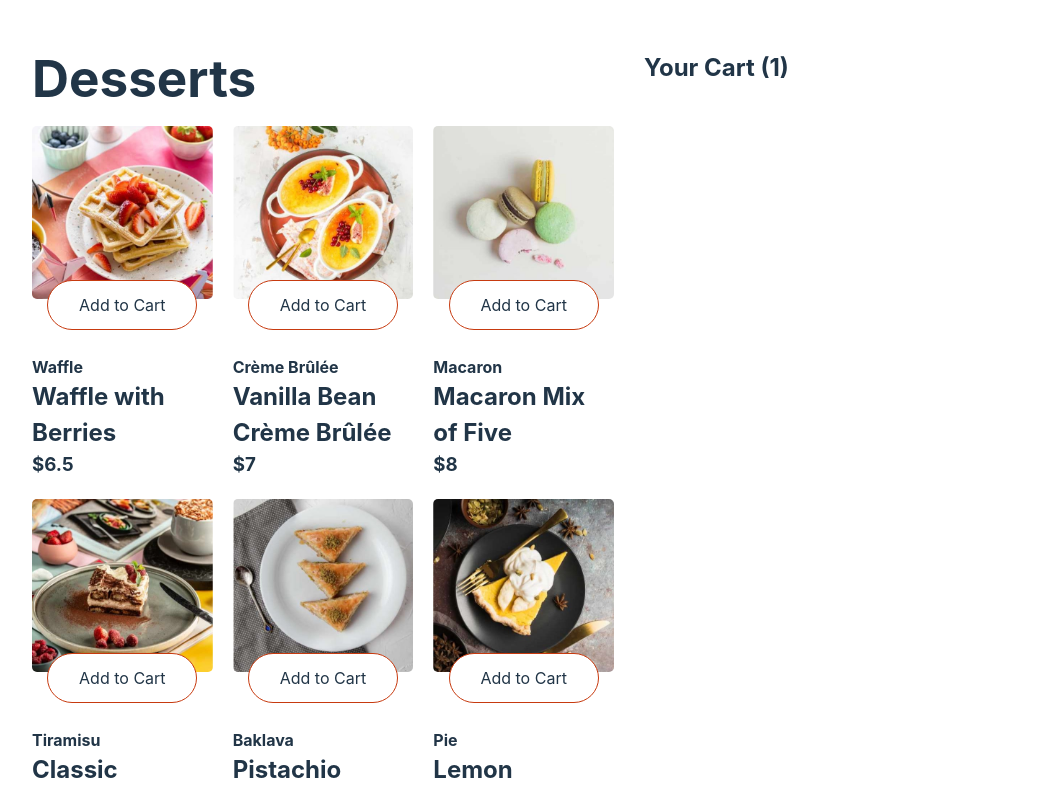
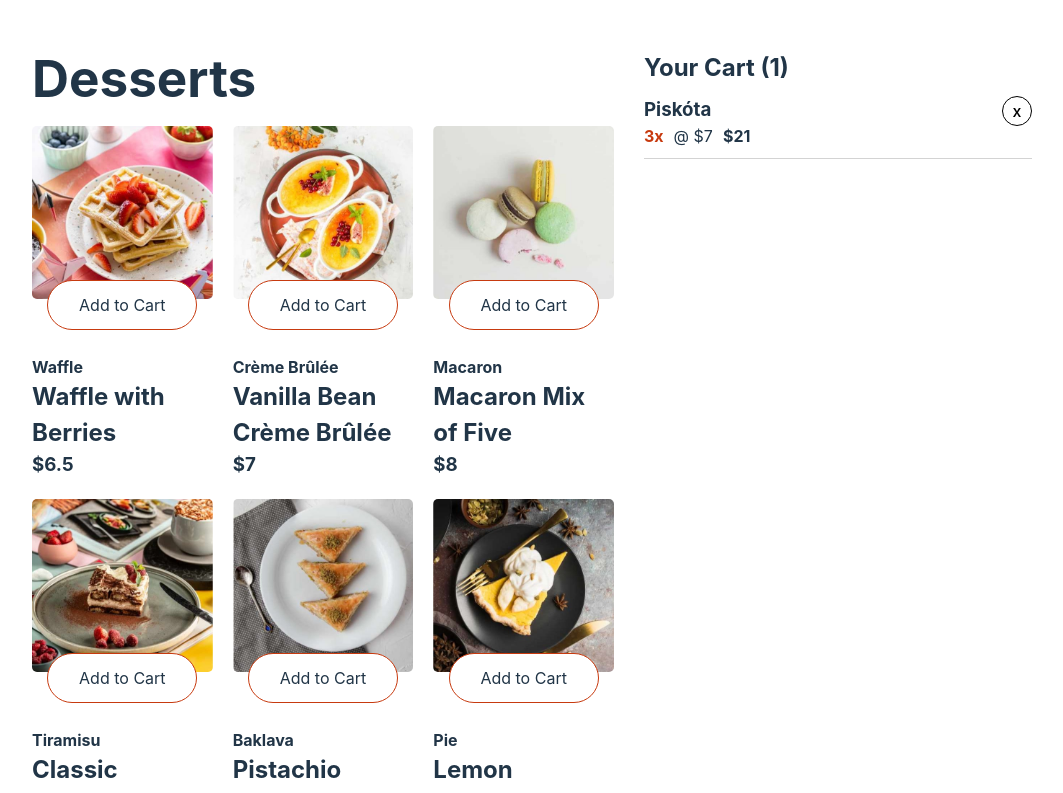
Before and after one commit to Cyri0/13BC-desserts, a React (Vite) app in the folder desserts-frontend/: page / in a window 1280 px wide. Shown: the top 793 px of the page, without its empty margins (108-1171 px from the left). Built offline with nearby package versions, Linux system fonts and the light colour scheme.

Commit message:
CartItem component created

```diff
--- a/desserts-frontend/src/components/Cart.tsx
+++ b/desserts-frontend/src/components/Cart.tsx
@@ -1,6 +1,7 @@
 import { useEffect, useState } from 'react'
+import CartItem from './CartItem'
 
-type CartItemType = {
+export type CartItemType = {
     item: {name: string, price: number},
     quantity: number
 }
@@ -12,14 +13,15 @@ const Cart = () => {
     setCart([
         { item: {
             name: "Piskóta",
-            price:5
-        }, quantity: 10}
+            price:7
+        }, quantity: 3}
     ])
   },[])
 
   return (
     <div>
         <h2>Your Cart ({cart.length})</h2>
+        {cart.map(cartItem => <CartItem {...cartItem}/>)}
     </div>
   )
 }
--- /dev/null
+++ b/desserts-frontend/src/components/CartItem.tsx
@@ -0,0 +1,16 @@
+import { CartItemType } from './Cart'
+
+const CartItem = (props: CartItemType) => {
+  return (
+    <div className='cart-item'>
+        <div>
+            <h3>{props.item.name}</h3>
+            <span className='quantity'>{props.quantity}x</span>
+            <span className='price'>@ ${props.item.price}</span>
+            <span className='sumPrice'>${props.item.price * props.quantity}</span>
+        </div>
+        <button>x</button>
+    </div>
+  )
+}
+export default CartItem
--- a/desserts-frontend/src/index.css
+++ b/desserts-frontend/src/index.css
@@ -134,3 +134,36 @@ button:focus-visible {
   grid-template-columns: 3fr 2fr;
   margin-top: 50px;
 }
+
+
+
+
+.cart-item{
+  display: flex;
+  justify-content: space-between;
+  border-bottom: 1px solid lightgray;
+  padding: 10px 0px;
+
+  .quantity{
+    font-weight: bold;
+    color: var(--Red);
+    margin-right: 10px;
+  }
+
+  .sumPrice{
+    font-weight: bold;
+    margin-left: 10px;
+  }
+
+  button{
+    width: 30px;
+    height: 30px;
+    display: flex;
+    justify-content: center;
+    align-items: center;
+    padding: 0;
+    border: 1px solid black;
+    background-color: white;
+    border-radius: 50%;
+  }
+}
```
